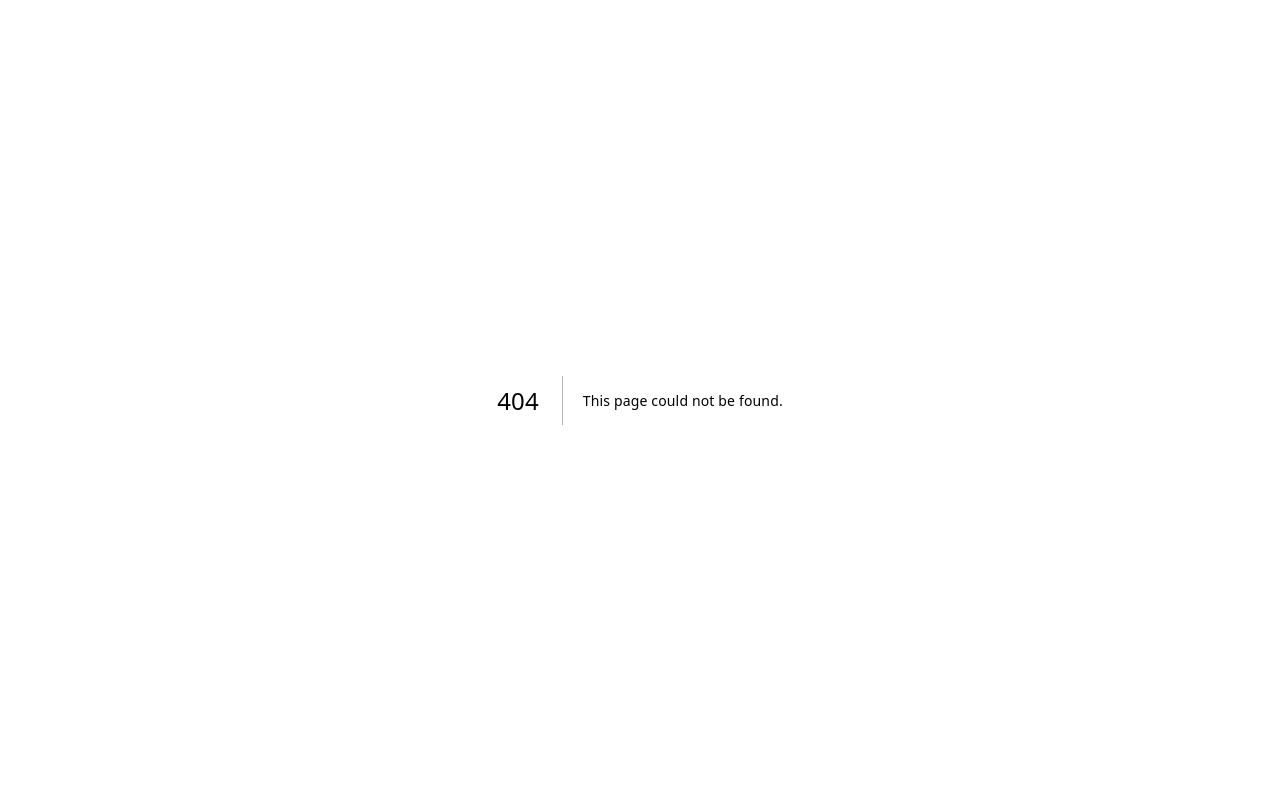
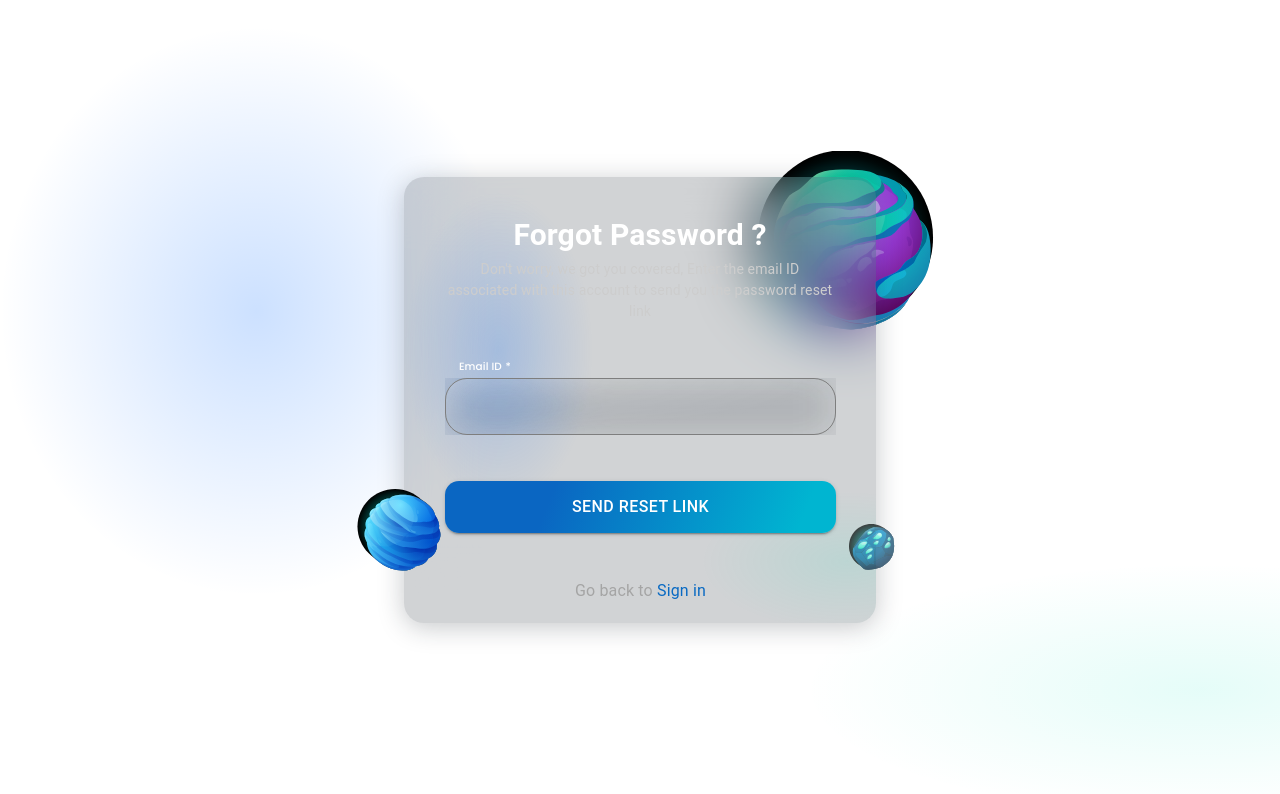
Before and after one commit to sanket8088/demlo-ui, a Next.js app in the folder frontend/: page /forgot-password in a window 1280 px wide. Before the commit this address had no page. Shown: the top 794 px of the page. Built offline with nearby package versions, Linux system fonts and the light colour scheme; sample sign-in values are in the browser's storage.

Commit message:
forgot password

```diff
--- a/frontend/components/features/auth-form/AuthForm.style.ts
+++ b/frontend/components/features/auth-form/AuthForm.style.ts
@@ -70,8 +70,17 @@ a{
 
 `
 
+
+const Form = styled.form`
+padding-top: 30px;
+`
+
+const SubtitleDiv = styled.div`
+padding-top: 30px;
+`
+
 export {
     PolicyWrap,
     HR,
-    SwitchTab,ForgotLink
+    SwitchTab,ForgotLink, Form, SubtitleDiv
   };
--- /dev/null
+++ b/frontend/components/features/auth-form/ForgotPasswordForm.tsx
@@ -0,0 +1,128 @@
+import ModalComponent from "@/components/core-components/modal/ModalComponent";
+import React, { useEffect, useRef, useState } from "react";
+import { Formik, FastField } from "formik";
+import Link from "next/link";
+import FastInput from "@/components/core-components/input/FastInput";
+import * as Yup from "yup";
+import GridContainer from "@/components/core-components/grid/GridContainer";
+import GridItem from "@/components/core-components/grid/GridItem";
+import ButtonComponent from "@/components/core-components/button/ButtonComponent";
+import { useQuery, useMutation } from "react-query";
+import axios from "axios";
+import { useRouter } from "next/router";
+import { Form, SwitchTab, SubtitleDiv } from "./AuthForm.style";
+
+const ForgotPasswordForm = () => {
+  const router = useRouter();
+  const [resetLinkSent, setResetLinkSent] = useState(false);
+  interface ITypesFetchEmail {
+    email: string;
+  }
+  const sendResetLink = async (data: ITypesFetchEmail) => {
+    const { data: response } = await axios.get(
+      "http://66.94.102.196:9001/health-check",
+    );
+    return response;
+  };
+  const { isLoading, isError, error, mutate, data } = useMutation(
+    sendResetLink,
+    {
+      onSuccess: (data) => {
+        setResetLinkSent(true)
+
+      },
+    }
+  );
+  const handleSubmit = (values: any, actions: any) => {
+    console.log("onsubmit", values);
+
+    mutate({
+      email: values?.email,
+    });
+  };
+
+  const redirectToLogin = (values: any, actions: any) => {
+    router.push({
+          pathname: "/login",
+        });
+
+  };
+  useEffect(() => {}, [data]);
+  const loginValidation = Yup.object().shape({
+    email: Yup.string().email().required(),
+  });
+  return (
+    <>
+      {resetLinkSent ? (
+         <ModalComponent
+         title="Email Sent"
+         subTitle="An email with instructions on how to reset your password has been sent to abc@gmail.com"
+       >
+        <SubtitleDiv>
+            <GridItem xs={12} paddingBottom="30px">
+          <ButtonComponent
+            label="Back to Sign in"
+            variant="contained"
+            fullWidth
+            onClick={redirectToLogin}
+            disabled={isLoading}
+            size="large"
+          />
+        </GridItem>
+        <GridItem xs={12} paddingBottom="1.25rem">
+          <SwitchTab>
+            Didn't receive Email ? <Link href="/forgot-password">Resend Email</Link>
+          </SwitchTab>
+        </GridItem>
+        </SubtitleDiv>
+       </ModalComponent>
+
+      ) : (
+        <ModalComponent
+          title="Forgot Password ?"
+          subTitle="Don't worry, we got you covered, Enter the email ID associated with this account to send you the password reset link"
+        >
+          <Formik
+            validateOnMount
+            initialValues={{
+              email: "",
+            }}
+            validationSchema={loginValidation}
+            onSubmit={handleSubmit}
+          >
+            {(props) => {
+              const { email } = props.values;
+              return (
+                <Form onSubmit={props.handleSubmit}>
+                  <GridContainer spacing={2}>
+                    <GridItem xs={12} paddingBottom="30px">
+                      <FastInput name="email" label="Email ID" required />
+                    </GridItem>
+
+                    <GridItem xs={12} paddingBottom="30px">
+                      <ButtonComponent
+                        label="Send Reset Link"
+                        variant="contained"
+                        fullWidth
+                        onClick={props.handleSubmit}
+                        disabled={isLoading}
+                        size="large"
+                      />
+                    </GridItem>
+                    <GridItem xs={12} paddingBottom="1.25rem">
+                      <SwitchTab>
+                        Go back to <Link href="/login">Sign in</Link>
+                      </SwitchTab>
+                    </GridItem>
+                  </GridContainer>
+                </Form>
+              );
+            }}
+          </Formik>
+        </ModalComponent>
+      )}
+    </>
+  );
+};
+
+export default ForgotPasswordForm;
--- a/frontend/components/features/auth-form/LoginForm.tsx
+++ b/frontend/components/features/auth-form/LoginForm.tsx
@@ -105,7 +105,7 @@ const LoginForm = () => {
                 </GridItem>
                 <GridItem xs={12} paddingBottom="0px">
                   <ForgotLink>
-                    <Link href="/">Forgot password</Link>
+                    <Link href="/forgot-password">Forgot password</Link>
                   </ForgotLink>
                 </GridItem>
 
--- a/frontend/components/features/auth-form/index.tsx
+++ b/frontend/components/features/auth-form/index.tsx
@@ -1,4 +1,6 @@
 import { AuthComponent } from "./AuthModal";
 import RegisterForm from "./RegisterForm";
 import LoginForm from "./LoginForm";
-export { AuthComponent, RegisterForm, LoginForm };
+import ForgotPasswordForm from "./ForgotPasswordForm";
+
+export { AuthComponent, RegisterForm, LoginForm, ForgotPasswordForm };
--- /dev/null
+++ b/frontend/pages/forgot-password.tsx
@@ -0,0 +1,16 @@
+import { ForgotPasswordForm } from "@/components/features/auth-form";
+import React from "react";
+
+const login = () => {
+  return (
+    <main className="auth-form_alignment">
+      <div className="grid">
+        <div className="grid-span-narrow">
+          <ForgotPasswordForm />
+        </div>
+      </div>
+    </main>
+  );
+};
+
+export default login;
```
